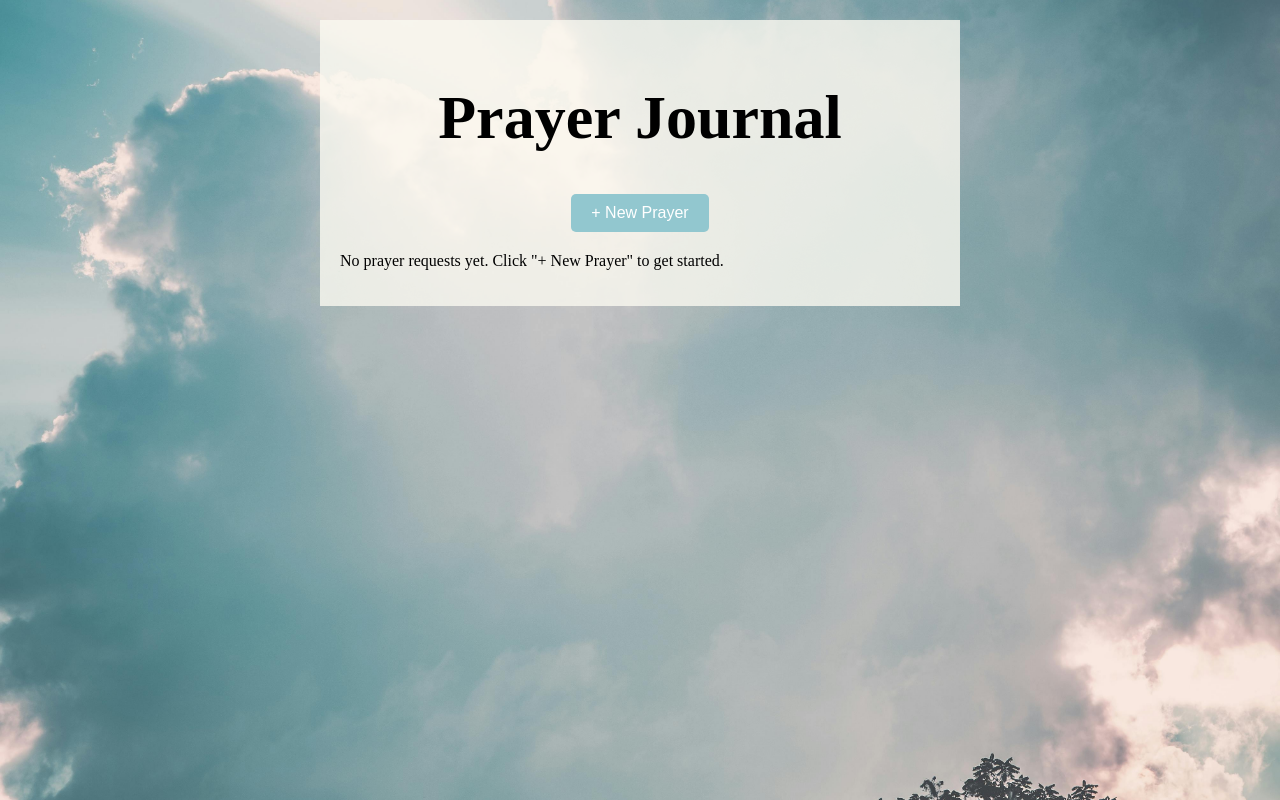
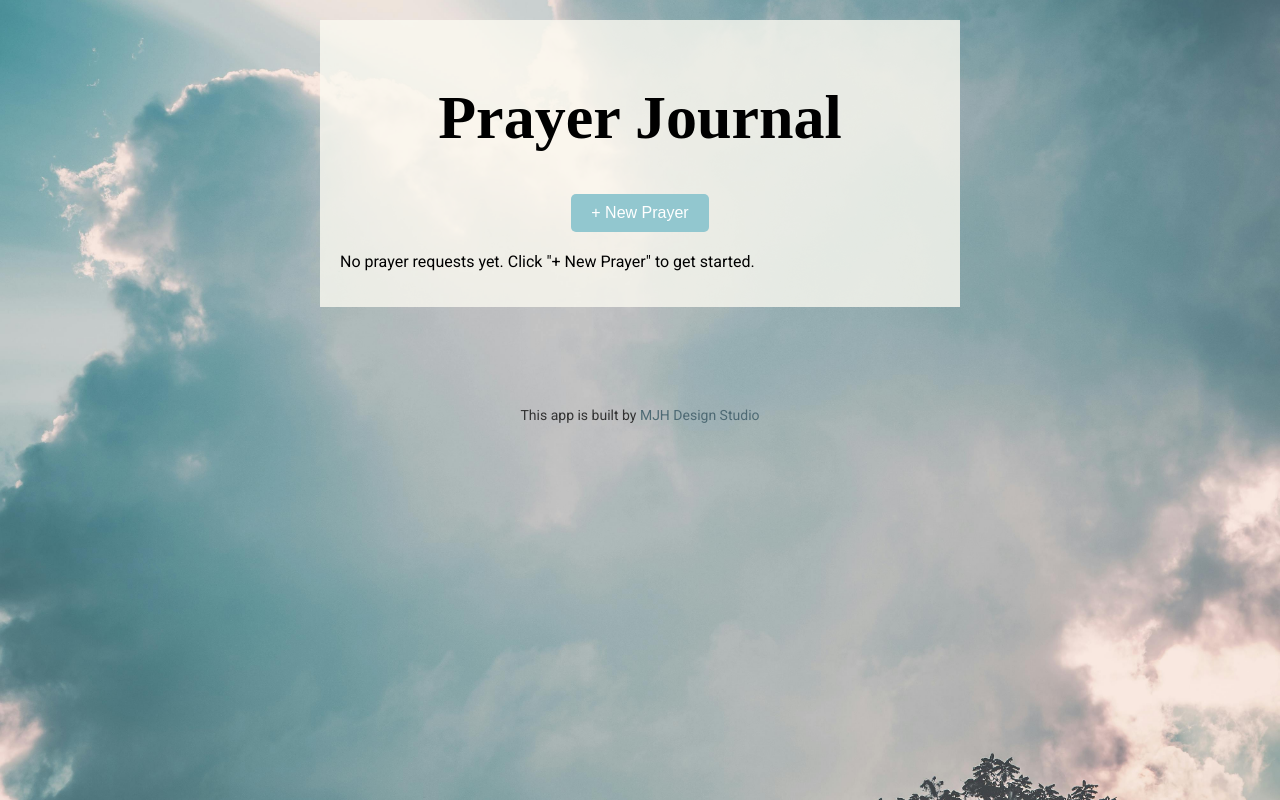
Before and after one commit to mjhdesignstudio/prayer-journal, a React (Vite) app: page / in a window 1280 px wide. Built offline with nearby package versions, Linux system fonts and the light colour scheme; a web font is replaced by a local one.

Commit message:
updated font settings for main page w/no entries and added a basic footer

```diff
--- a/src/App.css
+++ b/src/App.css
@@ -12,3 +12,15 @@
   margin: 0 auto;
   padding: 20px;
 }
+
+.footer {
+  text-align: center;
+  margin-top: 100px;
+  font-size: 14px;
+  color: #333;
+}
+
+.footer a {
+  color: #4e6a74;
+  text-decoration: none;
+}
--- a/src/App.jsx
+++ b/src/App.jsx
@@ -5,6 +5,18 @@ export default function App() {
   return (
     <div className="app-container">
       <PrayerJournal />
+      <div className="footer">
+        <p>
+          This app is built by{" "}
+          <a
+            href="https://www.mjhdesignstudio.com"
+            target="_blank"
+            rel="noopener noreferrer"
+          >
+            MJH Design Studio
+          </a>
+        </p>
+      </div>
     </div>
   );
 }
--- a/src/index.css
+++ b/src/index.css
@@ -6,4 +6,5 @@ body {
   margin: 0;
   background-attachment: fixed;
   background-color: #599ba2;
+  font-family: "Roboto", sans-serif;
 }
```
